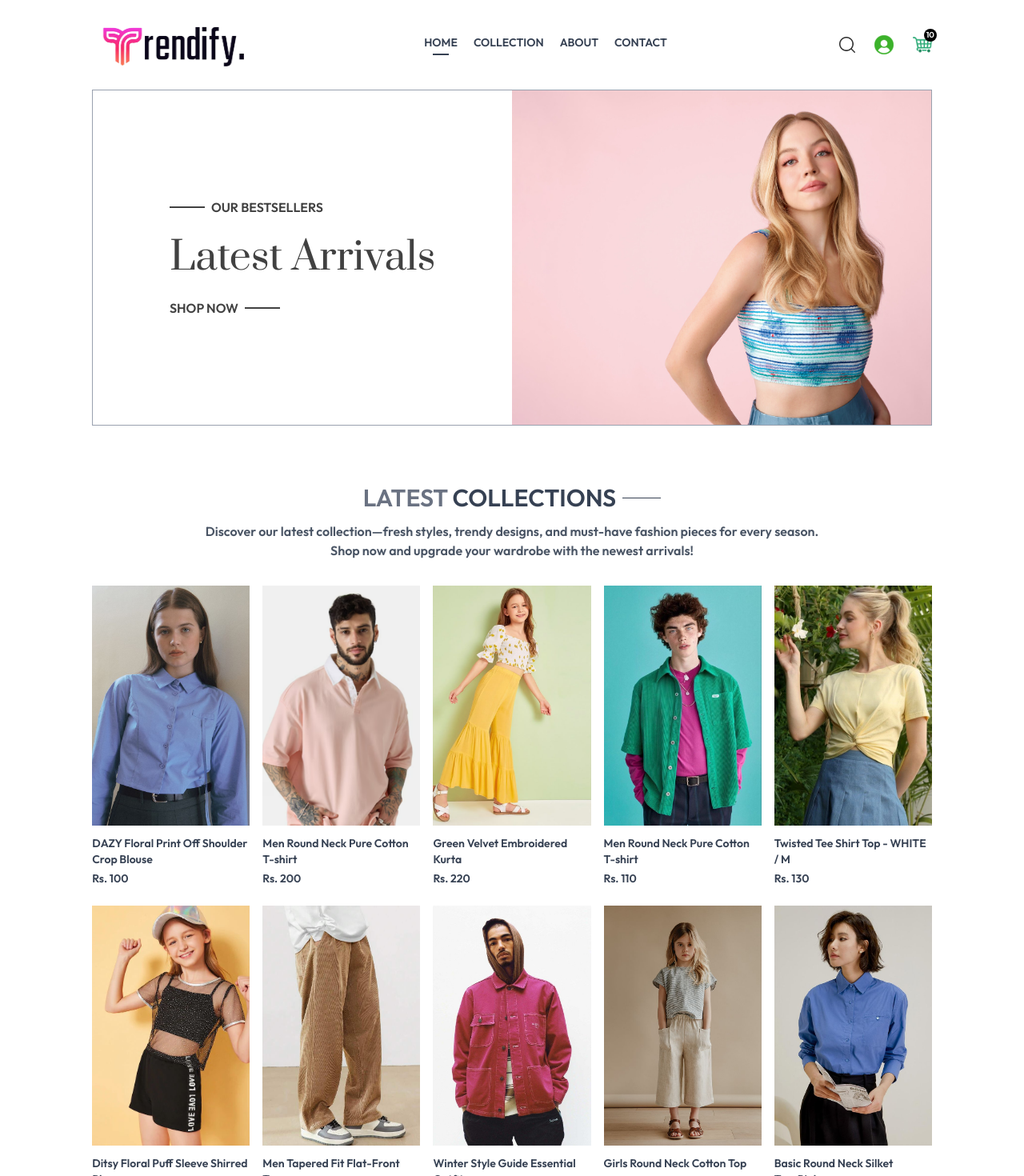
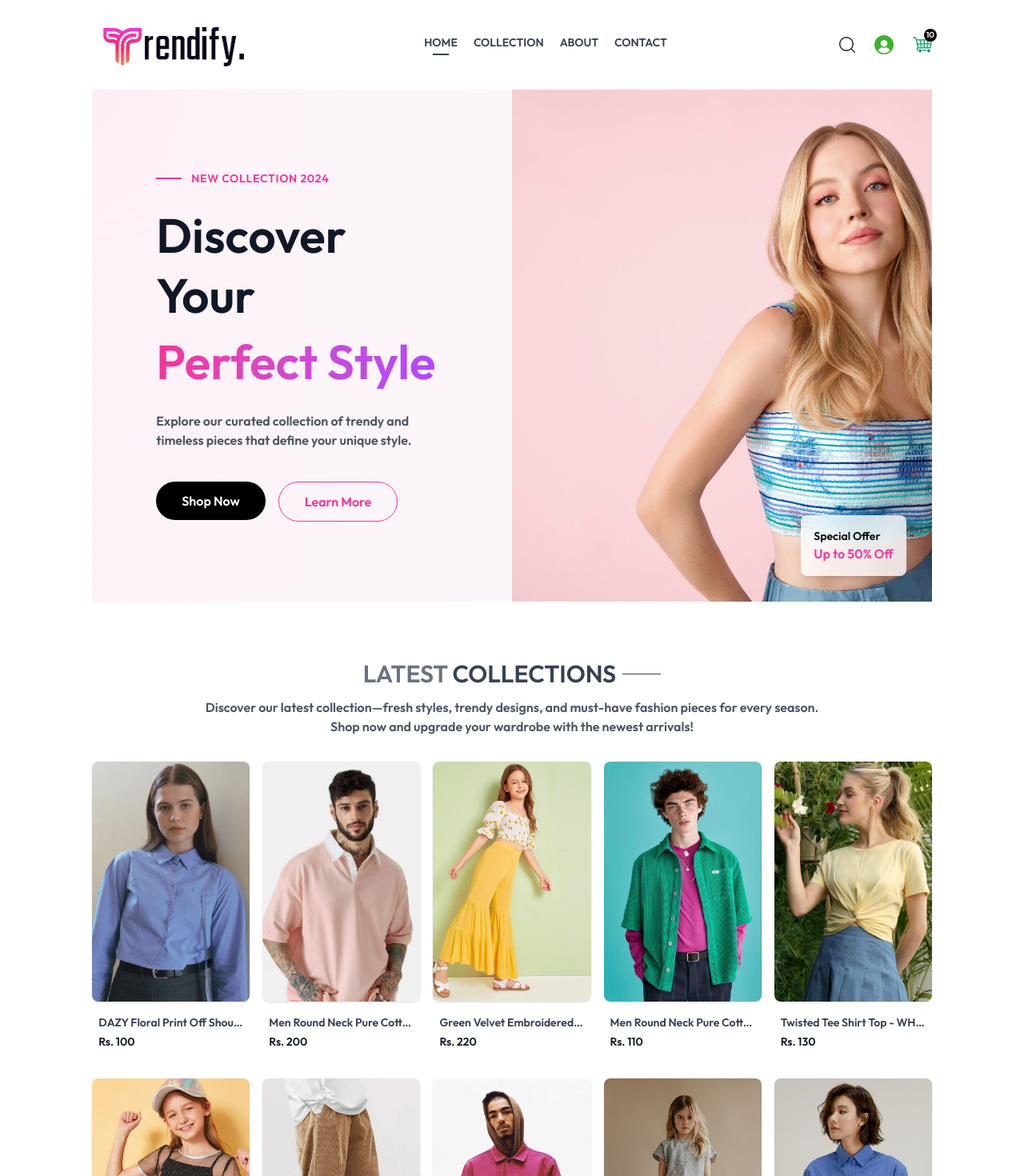
Before and after one commit to Shreey001/Trendify-Fashion-Ecommerce-Site, a React (Vite) app in the folder frontend/: page / in a window 1280 px wide. Shown: the top 1470 px of the page at 80% size. Built offline with nearby package versions, Linux system fonts and the light colour scheme.

Commit message:
refactor Hero and ProductItem components for improved layout and styling

```diff
--- a/frontend/src/components/Hero.jsx
+++ b/frontend/src/components/Hero.jsx
@@ -1,30 +1,122 @@
 import React from 'react'
 import { assets } from '../assets/assets'
+import { Link } from 'react-router-dom'
 
 const Hero = () => {
   return (
-    <div className='flex flex-col sm:flex-row border border-gray-400' >
-          {/* Hero Left Side */}
-          <div className='w-full sm:w-1/2 flex items-center justify-center py-10 sm:py-0' >
-              <div className='text-[#414141]' >
-                  <div className='flex items-center gap-2'>
-                      <p className='w-8 md:w-11 h-[2px] bg-[#414141]'></p>
-                      <p className='font-medium text-sm md:text-base'>OUR BESTSELLERS</p>
-
-                  </div>
-                  <h1 className='prata-regular   text-3xl sm:py-3 lg:text-5xl leading-relaxed' >Latest Arrivals</h1>
-                  <div className='flex items-center gap-2'>
-                      <p className=' font-semibold text-sm md:text-base'>SHOP NOW</p>
-                      <p className='w-8 md:w-11 h-[2px] bg-[#414141]' ></p>
-                  </div>
-              </div>
-
+    <div className='relative min-h-[80vh] flex flex-col sm:flex-row items-center overflow-hidden bg-gradient-to-r from-pink-50 to-gray-50'>
+      {/* Left Content */}
+      <div className='w-full sm:w-1/2 px-6 sm:px-12 lg:px-20 py-12 z-10'>
+        <div className='space-y-6'>
+          <div className='flex items-center gap-3'>
+            <span className='h-[2px] w-8 bg-pink-500'></span>
+            <p className='text-sm font-medium text-pink-500 tracking-wider'>NEW COLLECTION 2024</p>
           </div>
 
-          {/* Hero Right Side */}
-          <img className='w-full sm:w-1/2' src={assets.hero_img} alt="" />
+          <h1 className='text-4xl sm:text-5xl lg:text-6xl font-bold text-gray-900 leading-tight'>
+            Discover Your
+            <span className='block mt-2 text-transparent bg-clip-text bg-gradient-to-r from-pink-500 to-purple-500'>
+              Perfect Style
+            </span>
+          </h1>
+
+          <p className='text-gray-600 max-w-md'>
+            Explore our curated collection of trendy and timeless pieces that define your unique style.
+          </p>
+
+          <div className='flex gap-4 pt-4'>
+            <Link to="/collection">
+              <button className='px-8 py-3 bg-black text-white rounded-full hover:bg-gray-800 transition-all duration-300 hover:shadow-lg hover:-translate-y-0.5'>
+                Shop Now
+              </button>
+            </Link>
+            <Link to="/about">
+              <button className='px-8 py-3 border border-pink-500 text-pink-500 rounded-full hover:bg-pink-50 hover:border-pink-600 hover:text-pink-600 transition-all duration-300 hover:shadow-lg hover:-translate-y-0.5'>
+                Learn More
+              </button>
+            </Link>
+          </div>
+        </div>
+      </div>
+
+      {/* Right Image */}
+      <div className='w-full sm:w-1/2 h-full relative group'>
+        <div className='absolute top-0 left-0 w-full h-full bg-gradient-to-r from-pink-50 to-transparent sm:hidden'></div>
+        <div className='overflow-hidden'>
+          <img
+            className='w-full h-[50vh] sm:h-[80vh] object-cover object-center transform transition-all duration-500 ease-out
+                     group-hover:scale-105 group-hover:shadow-[0_0_15px_rgba(236,72,153,0.3)]'
+            src={assets.hero_img}
+            alt="Fashion Model"
+          />
+        </div>
+
+        {/* Floating Elements */}
+        <div className='absolute bottom-8 right-8 bg-white/80 backdrop-blur-sm p-4 rounded-lg shadow-lg
+                      transform transition-all duration-500 group-hover:translate-y-[-8px] hover:shadow-xl'>
+          <p className='text-sm font-semibold'>Special Offer</p>
+          <p className='text-pink-500 font-bold'>Up to 50% Off</p>
+        </div>
+      </div>
+
+      {/* Decorative Elements */}
+      <div className='absolute -top-20 -left-20 w-40 h-40 bg-pink-200 rounded-full blur-3xl opacity-20'></div>
+      <div className='absolute -bottom-20 -right-20 w-40 h-40 bg-purple-200 rounded-full blur-3xl opacity-20'></div>
     </div>
   )
 }
 
 export default Hero
+
+
+
+
+
+
+
+
+
+
+
+
+
+
+
+
+
+
+
+
+
+
+
+// import React from 'react'
+// import { assets } from '../assets/assets'
+
+// const Hero = () => {
+//   return (
+//     <div className='flex flex-col sm:flex-row border border-gray-400' >
+//           {/* Hero Left Side */}
+//           <div className='w-full sm:w-1/2 flex items-center justify-center py-10 sm:py-0' >
+//               <div className='text-[#414141]' >
+//                   <div className='flex items-center gap-2'>
+//                       <p className='w-8 md:w-11 h-[2px] bg-[#414141]'></p>
+//                       <p className='font-medium text-sm md:text-base'>OUR BESTSELLERS</p>
+
+//                   </div>
+//                   <h1 className='prata-regular   text-3xl sm:py-3 lg:text-5xl leading-relaxed' >Latest Arrivals</h1>
+//                   <div className='flex items-center gap-2'>
+//                       <p className=' font-semibold text-sm md:text-base'>SHOP NOW</p>
+//                       <p className='w-8 md:w-11 h-[2px] bg-[#414141]' ></p>
+//                   </div>
+//               </div>
+
+//           </div>
+
+//           {/* Hero Right Side */}
+//           <img className='w-full sm:w-1/2' src={assets.hero_img} alt="" />
+//     </div>
+//   )
+// }
+
+// export default Hero
--- a/frontend/src/components/ProductItem.jsx
+++ b/frontend/src/components/ProductItem.jsx
@@ -1,25 +1,75 @@
+
 import React, { useContext } from 'react'
 import { ShopContext } from '../context/ShopContext'
 import { Link } from 'react-router-dom';
 
 const ProductItem = ({ id, image, name, price }) => {
-
-    const { currency, } = useContext(ShopContext);
+    const { currency } = useContext(ShopContext);
 
     return (
-    <Link className='text-gray-700 cursor-pointer' to={`/product/${id}`}>
-    <div className='overflow-hidden'>
+        <Link className='text-gray-700 cursor-pointer group' to={`/product/${id}`}>
+            <div className='relative overflow-hidden rounded-lg shadow-sm transition-shadow duration-300 group-hover:shadow-md'>
                 <img
-            className='w-full h-[300px] object-cover  hover:scale-110 transition ease-in-out'
+                    className='w-full h-[300px] object-cover hover:scale-110 transition ease-in-out'
                     src={image[0]}
-            alt=""
+                    alt={name}
                 />
+                <div className='absolute bottom-0 right-0 left-0 bg-gradient-to-t from-black/50 to-transparent p-4 transform translate-y-full group-hover:translate-y-0 transition-transform duration-300'>
+                    <span className='float-right text-white text-xs px-4 py-2 rounded-full border border-white/30 backdrop-blur-sm hover:bg-white/20 transition-colors'>
+                        View Details →
+                    </span>
                 </div>
-    <p className='pt-3 pb-1 text-sm'>{name}</p>
-    <p className='text-sm font-medium'>{currency} {price}</p>
+            </div>
+            <div className='px-2 py-3'>
+                <p className='pt-1 pb-1 text-sm font-medium truncate'>{name}</p>
+                <div className='flex justify-between items-center'>
+                    <p className='text-sm font-bold text-gray-900'>
+                        {currency} {price}
+                    </p>
+                    <div className='h-1 w-10 bg-pink-500 rounded-full transform origin-left scale-x-0 group-hover:scale-x-100 transition-transform duration-300'></div>
+                </div>
+            </div>
         </Link>
-
     )
 }
 
 export default ProductItem
+
+
+
+
+
+
+
+
+
+
+
+
+
+
+// import React, { useContext } from 'react'
+// import { ShopContext } from '../context/ShopContext'
+// import { Link } from 'react-router-dom';
+
+// const ProductItem = ({ id, image, name, price }) => {
+
+//     const { currency, } = useContext(ShopContext);
+
+//   return (
+//     <Link className='text-gray-700 cursor-pointer' to={`/product/${id}`}>
+//     <div className='overflow-hidden'>
+//         <img
+//             className='w-full h-[300px] object-cover  hover:scale-110 transition ease-in-out'
+//             src={image[0]}
+//             alt=""
+//         />
+//     </div>
+//     <p className='pt-3 pb-1 text-sm'>{name}</p>
+//     <p className='text-sm font-medium'>{currency} {price}</p>
+// </Link>
+
+//   )
+// }
+
+// export default ProductItem
```
Lines whose indentation alone changed are shown as unchanged.
